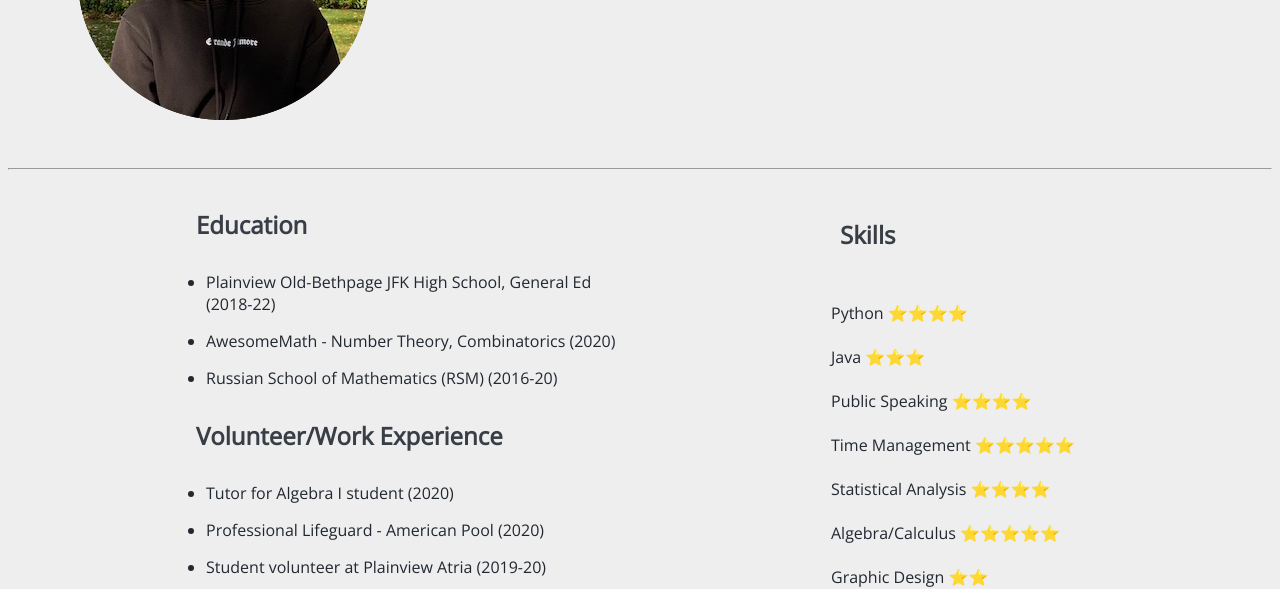
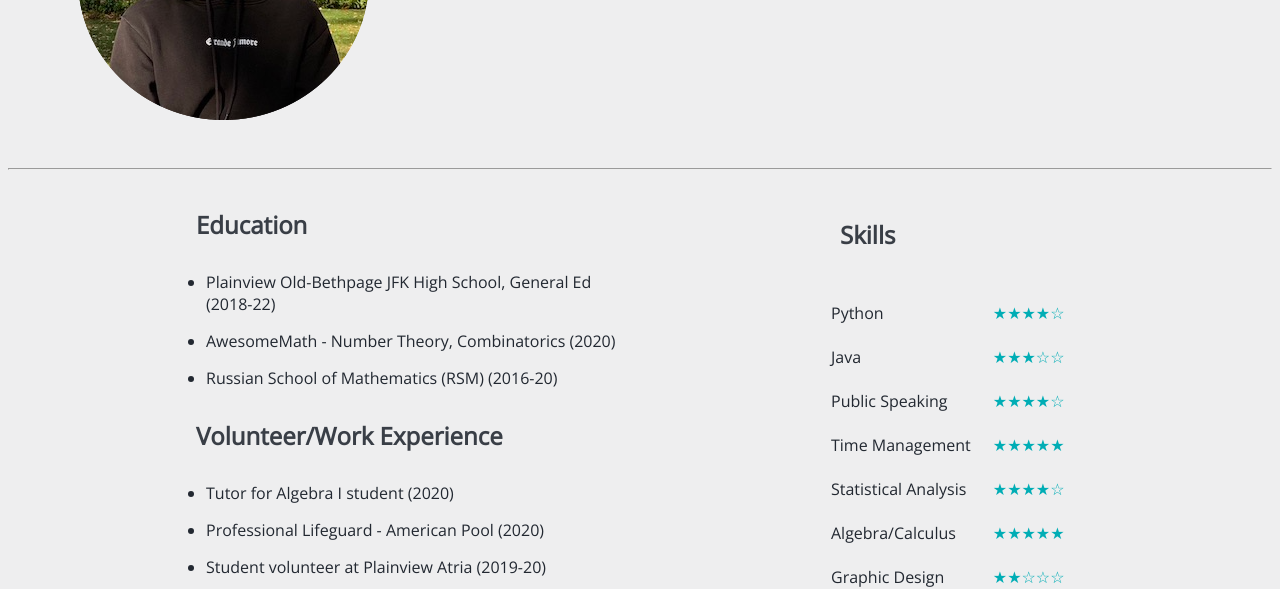
Before and after one commit to michael-khalfin/michael-khalfin-cv, a plain HTML site: page index.html in a window 1280 px wide. Shown: the part 211-800 px from the top of the page. Drawn offline with nearby package versions, Linux system fonts and the light colour scheme.

Commit message:
Add files via upload

```diff
--- a/index.html
+++ b/index.html
@@ -51,28 +51,36 @@
         <h2>Skills</h2>
         <table>
           <tr>
-            <td>Python ⭐️⭐️⭐️⭐️</td>
+            <td>Python</td>
+            <td class="stars">★★★★☆</td>
           </tr>
           <tr>
-            <td>Java ⭐️⭐️⭐️</td>
+            <td>Java</td>
+            <td class="stars">★★★☆☆</td>
           </tr>
           <tr>
-            <td>Public Speaking ⭐️⭐️⭐️⭐️</td>
+            <td>Public Speaking</td>
+            <td class="stars">★★★★☆</td>
           </tr>
           <tr>
-            <td>Time Management ⭐️⭐️⭐️⭐️⭐️</td>
+            <td>Time Management</td>
+            <td class="stars">★★★★★</td>
           </tr>
           <tr>
-            <td>Statistical Analysis ⭐️⭐️⭐️⭐️</td>
+            <td>Statistical Analysis</td>
+            <td class="stars">★★★★☆</td>
           </tr>
           <tr>
-            <td>Algebra/Calculus ⭐️⭐️⭐️⭐️⭐️</td>
+            <td>Algebra/Calculus</td>
+            <td class="stars">★★★★★</td>
           </tr>
           <tr>
-            <td>Graphic Design ⭐️⭐️</td>
+            <td>Graphic Design</td>
+            <td class="stars">★★☆☆☆</td>
           </tr>
           <tr>
-            <td>Web Development ⭐️⭐️⭐️</td>
+            <td>Web Development</td>
+            <td class="stars">★★★☆☆</td>
           </tr>
         </table>
         <h2>Contact Me</h2>
--- a/styles.css
+++ b/styles.css
@@ -9,7 +9,7 @@
 }
 
 body{
-  background-color:#EEEEEE;
+  background-color:#EEEEEF;
 }
 
 h2{
@@ -67,6 +67,10 @@ table{
   left:160px;
 }
 
+.stars{
+  color:#00ADB5;
+}
+
 .summary{
   float:left;
   width:50%;
```
